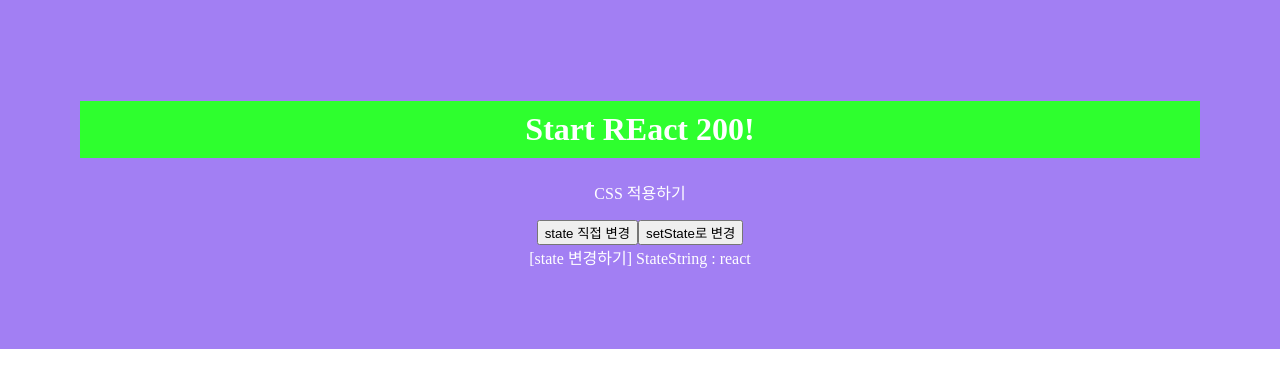
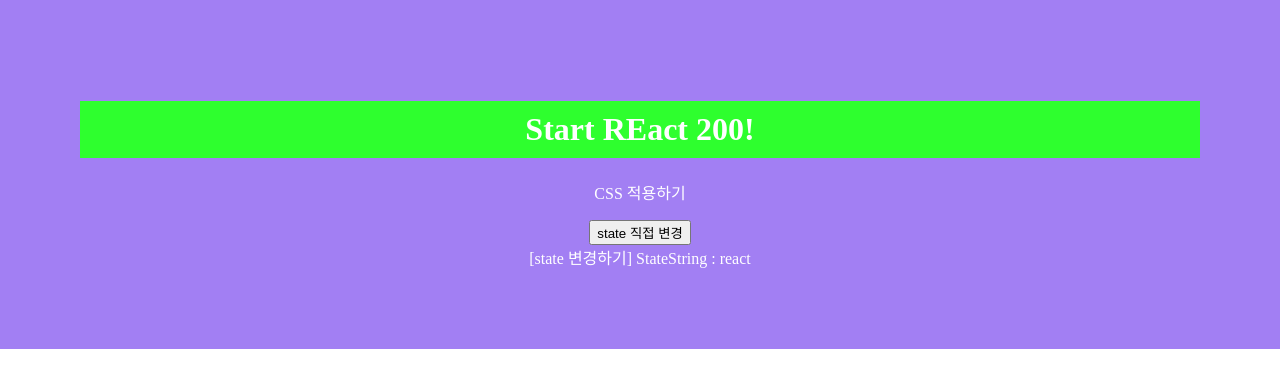
Before and after one commit to lseongmi/React-Studying, a React (Create React App) app in the folder client/: page / in a window 1280 px wide. Shown: the top 388 px of the page. Built offline with nearby package versions, Linux system fonts and the light colour scheme; the HTML template or start-up script is replaced by a standard one.

Commit message:
state forceupdate 사용

```diff
--- a/client/src/App.js
+++ b/client/src/App.js
@@ -1,13 +1,13 @@
 import React from 'react';
 import './App.css';
-import SetState from './R025_SetState';
+import ForceUpdate from './R026_ForceUpdate';
 
 function App() {
   return (
     <div>
       <h1>Start REact 200!</h1>
       <p>CSS 적용하기</p>
-      <SetState/>
+      <ForceUpdate/>
     </div>
   );
 }
--- /dev/null
+++ b/client/src/R026_ForceUpdate.js
@@ -0,0 +1,28 @@
+import React, { Component } from 'react';
+
+class R026_ForceUpdate extends Component {
+    constructor(props) {
+        super(props);
+        this.state = {
+            StateString: 'react',
+        }
+    }
+
+    StateChange = () => {
+        this.state.StateString = '리액트';
+        this.forceUpdate();
+    }
+
+    render() {
+        return (
+            <div style={{padding:"0px"}}>
+                <button onClick={(e) => this.StateChange(e)}>
+                    state 직접 변경
+                </button><br/>
+                [state  변경하기] StateString : {this.state.StateString}
+            </div>
+        )
+    }
+}
+
+export default R026_ForceUpdate;
```
